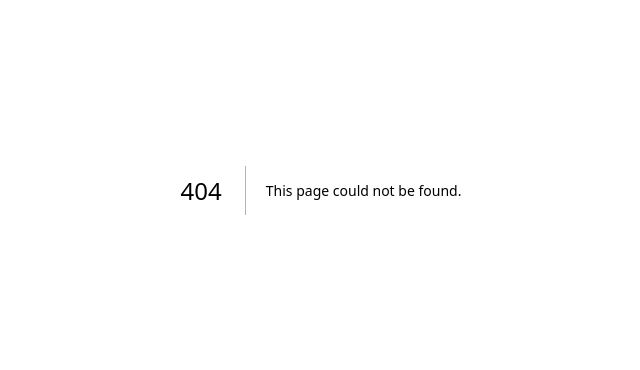
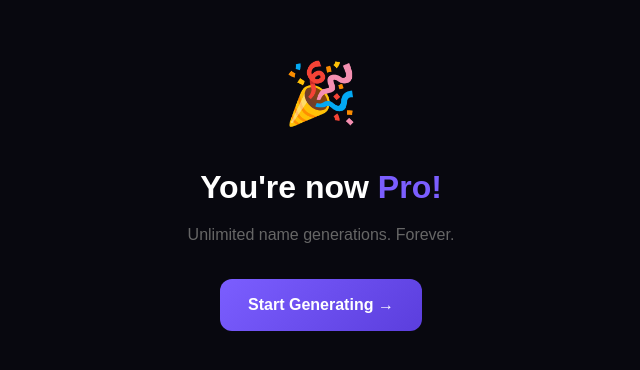
Before and after one commit to TryGenForge/genforge, a Next.js app: page /success in a window 1280 px wide. Before the commit this address had no page. Shown: the part 210-580 px from the top of the page, without its empty margins (319-959 px from the left). Built offline with nearby package versions, Linux system fonts and the light colour scheme.

Commit message:
add success page

```diff
--- /dev/null
+++ b/app/success/page.tsx
@@ -0,0 +1,36 @@
+"use client";
+import { useEffect } from "react";
+import { useRouter } from "next/navigation";
+
+export default function Success() {
+  const router = useRouter();
+
+  useEffect(() => {
+    localStorage.setItem("genforge_pro", "true");
+  }, []);
+
+  return (
+    <main style={{ minHeight: "100vh", background: "#08080F", color: "#fff", fontFamily: "'DM Sans', sans-serif", display: "flex", alignItems: "center", justifyContent: "center", textAlign: "center" }}>
+      <div>
+        <div style={{ fontSize: "60px", marginBottom: "24px" }}>🎉</div>
+        <h1 style={{ fontSize: "32px", fontWeight: 800, marginBottom: "12px" }}>
+          You're now <span style={{ color: "#7B5EFF" }}>Pro!</span>
+        </h1>
+        <p style={{ color: "#666", fontSize: "16px", marginBottom: "32px" }}>
+          Unlimited name generations. Forever.
+        </p>
+        <button
+          onClick={() => router.push("/")}
+          style={{
+            background: "linear-gradient(135deg, #7B5EFF, #5B3EDD)",
+            color: "#fff", border: "none", borderRadius: "12px",
+            padding: "14px 28px", fontSize: "16px", fontWeight: 700,
+            cursor: "pointer"
+          }}
+        >
+          Start Generating →
+        </button>
+      </div>
+    </main>
+  );
+}
```
